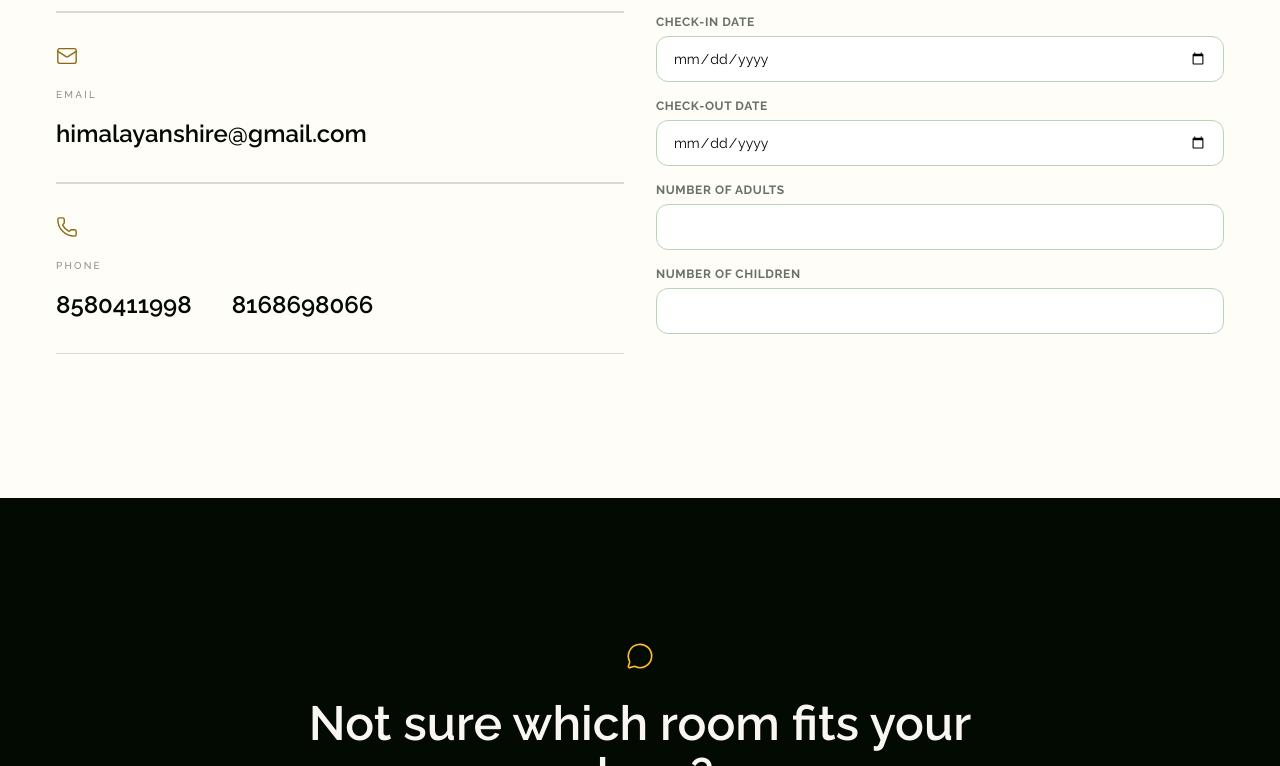
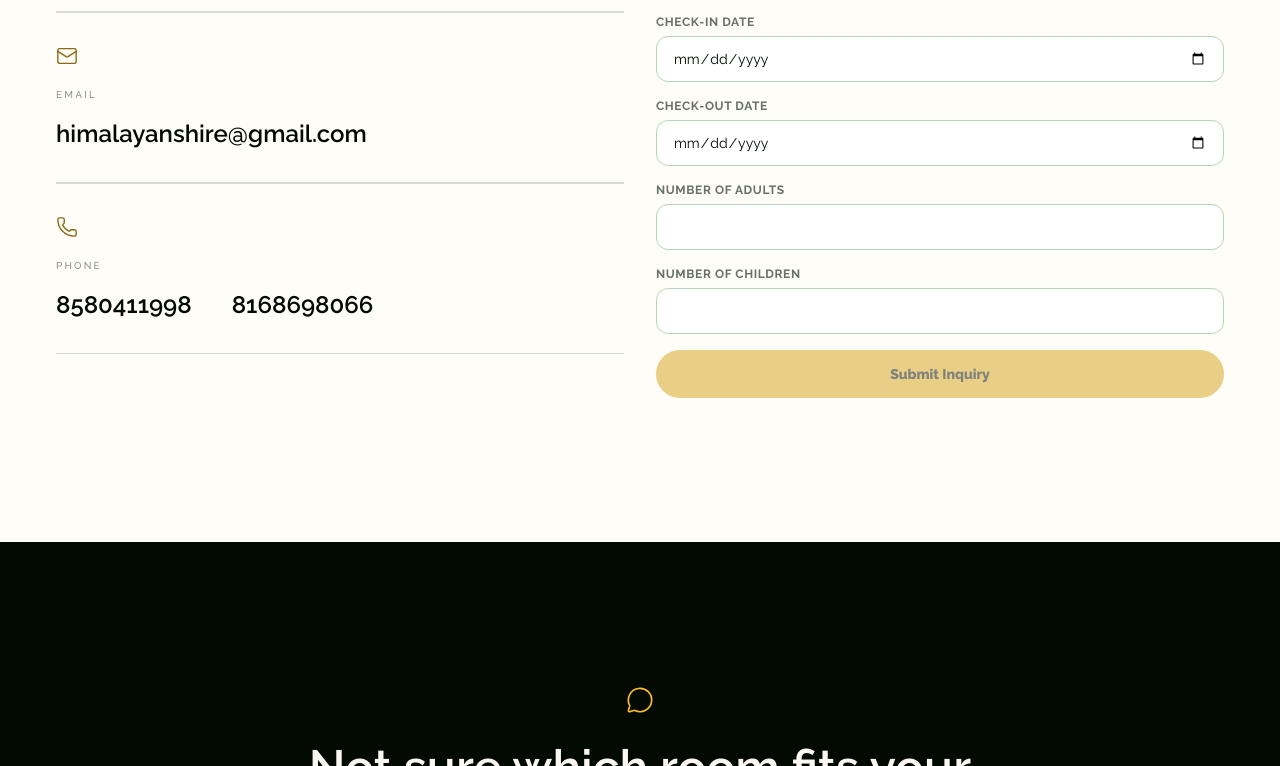
Before and after one commit to theone14122000/shire, a Next.js app: page /contact in a window 1280 px wide. Shown: the part 975-1741 px from the top of the page. Built offline with nearby package versions, Linux system fonts and the light colour scheme; no server answers; the database is empty.

Commit message:
contact: keep submit visible but disabled until form complete

```diff
--- a/app/contact/ContactPageContent.tsx
+++ b/app/contact/ContactPageContent.tsx
@@ -253,15 +253,13 @@ export default function ContactPageContent() {
                 onChange={handleInput("children")}
                 required
               />
-              {isFormComplete && (
-                <button
-                  type="submit"
-                  className="luxe-button w-full"
-                  disabled={isSubmitting}
-                >
-                  {isSubmitting ? "Submitting..." : "Submit Inquiry"}
-                </button>
-              )}
+              <button
+                type="submit"
+                className="luxe-button w-full disabled:cursor-not-allowed disabled:opacity-50"
+                disabled={!isFormComplete || isSubmitting}
+              >
+                {isSubmitting ? "Submitting..." : "Submit Inquiry"}
+              </button>
               {status === "sent" && (
                 <p className="mt-4 rounded-xl bg-emerald-100 px-4 py-3 text-sm font-semibold text-emerald-800">
                   Your enquiry has been submitted successfully. We’ll get back to you soon.
```
